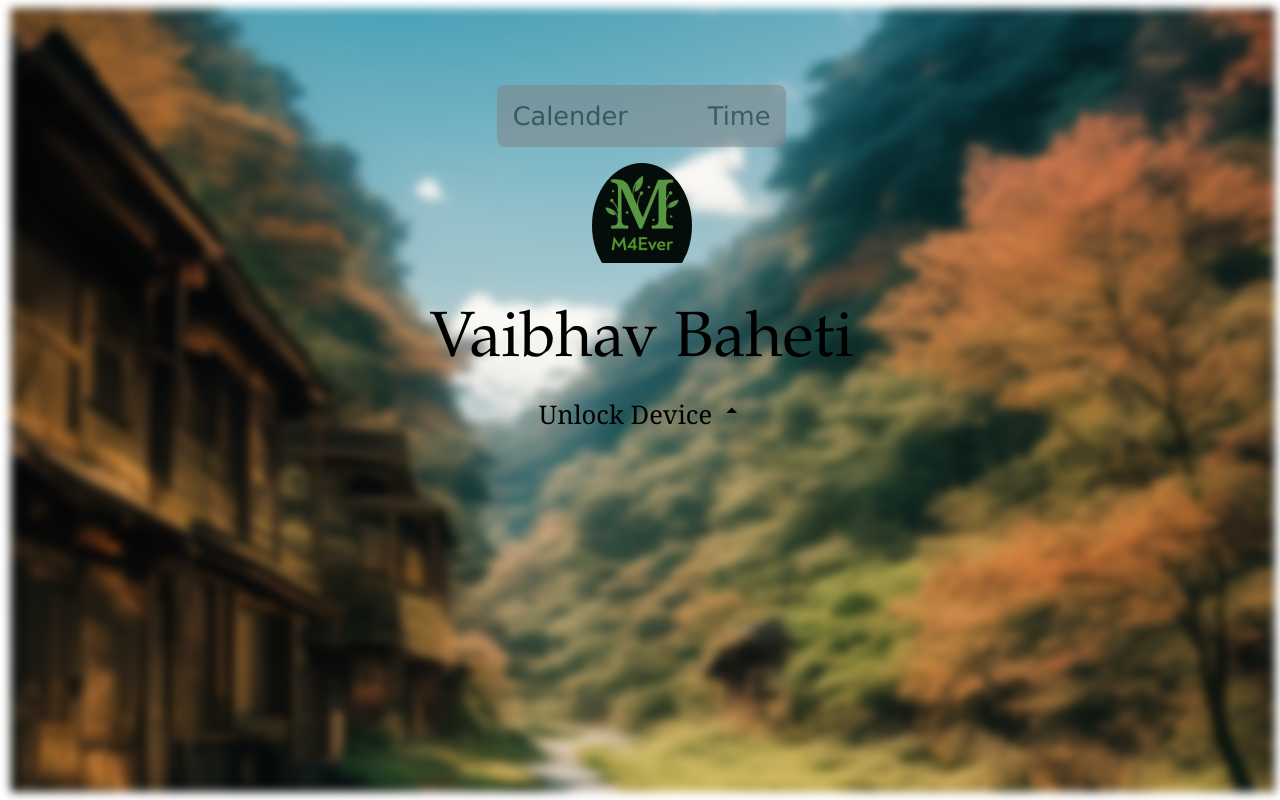
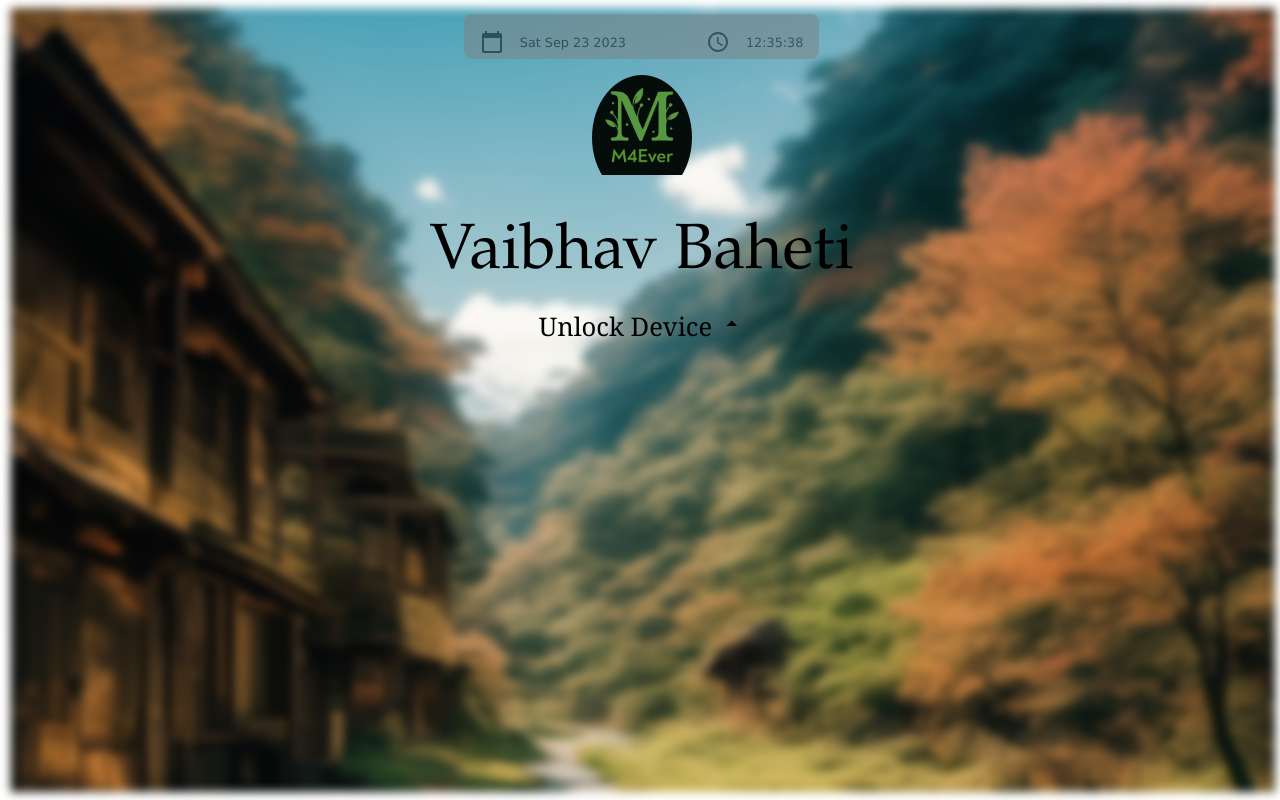
Before and after one commit to VaibhavBaheti28/gambit, a Next.js app: page / in a window 1280 px wide. Built offline with nearby package versions, Linux system fonts and the light colour scheme.

Commit message:
fix date and time

```diff
--- a/src/components/home-page/desktop-screen/index.tsx
+++ b/src/components/home-page/desktop-screen/index.tsx
@@ -1,18 +1,9 @@
-import React, { ReactNode, useState } from "react";
-import { bodyStyles, dateTime, navStyles } from "../styles";
+import { bodyStyles, navStyles } from "../styles";
 import Image from "next/image";
 import TuneIcon from "@mui/icons-material/Tune";
-import CalendarTodayIcon from "@mui/icons-material/CalendarToday";
-import AccessTimeIcon from "@mui/icons-material/AccessTime";
-import Modal from "@/dynamic-compoents/modal";
+import { DateTime } from "@/modules/date-time";
 
 const DesktopScreen = () => {
-  const date = new Date().toLocaleDateString("en-GB");
-  const temp = new Date();
-  const hours = temp.getHours();
-  const minutes = temp.getMinutes();
-  const seconds = temp.getSeconds();
-
   return (
     <>
       <nav css={navStyles}>
@@ -24,22 +15,7 @@ const DesktopScreen = () => {
             width={35}
           />
         </div>
-        <div css={dateTime}>
-          <span style={{ display: "flex", alignItems: "center", gap: "1rem" }}>
-            <CalendarTodayIcon />
-            {date}
-          </span>
-          <span style={{ display: "flex", alignItems: "center", gap: "1rem" }}>
-            <AccessTimeIcon />
-            {hours +
-              ":" +
-              (minutes < 10 ? "0" : "") +
-              minutes +
-              ":" +
-              (seconds < 10 ? "0" : "") +
-              seconds}
-          </span>
-        </div>
+        <DateTime />
         <div>
           <TuneIcon fontSize="large" />
         </div>
--- a/src/components/home-page/index.tsx
+++ b/src/components/home-page/index.tsx
@@ -1,11 +1,10 @@
 import React, { ReactNode, useState } from "react";
-import ArrowDropUpIcon from "@mui/icons-material/ArrowDropUp";
 import TaskBar from "@/modules/task-bar";
 import { applicationList } from "@/modules/task-bar/application-list";
 import { background, screen } from "../lock-screen/styles";
 import { modalStyles, container } from "./styles";
 import DesktopScreen from "./desktop-screen";
-import Modal from "@/dynamic-compoents/modal";
+import Modal from "@/dynamic-components/modal";
 const HomePage = () => {
   const [modalElement, setModalElement] = useState("def");
   const [showModal, setShowModal] = useState(false);
--- a/src/components/home-page/styles.ts
+++ b/src/components/home-page/styles.ts
@@ -31,26 +31,6 @@ export const navStyles = css`
   }
 `;
 
-export const dateTime = css`
-  min-width: 25px;
-  width: fit-content;
-  font-size: 2vw;
-  font-family: Verdana;
-  filter: none;
-  border-radius: 8px;
-  height: 1vw;
-  background-color: grey;
-  opacity: 0.5;
-  padding: 1rem;
-  display: flex;
-  margin-top: 0.5vw;
-  flex-wrap: wrap;
-  align-items: center;
-  gap: 5rem;
-  span {
-    font-size: 1vw;
-  }
-`;
 export const bodyStyles = css`
   display: flex;
   width: 100%;
--- a/src/components/lock-screen/index.tsx
+++ b/src/components/lock-screen/index.tsx
@@ -2,15 +2,13 @@ import ResponsiveBlurImage from "@/modules/responsive-image";
 import React from "react";
 import ArrowDropUpIcon from "@mui/icons-material/ArrowDropUp";
 import { background, logo, navStyles, screen } from "./styles";
+import { DateTime } from "@/modules/date-time";
 const LockScreen = () => {
   return (
     <>
       <div css={background} />
       <div css={screen}>
-        <nav css={navStyles}>
-          <span>Calender</span>
-          <span>Time</span>
-        </nav>
+        <DateTime />
         <ResponsiveBlurImage
           src="/M4Ever_Logo.jpg"
           alt=""
--- a/src/dynamic-compoents/modal/index.tsx
+++ b/src/dynamic-components/modal/index.tsx
@@ -3,7 +3,7 @@ import {
   closeIcon,
   modal,
   modalContent,
-} from "@/dynamic-compoents/modal/styles";
+} from "@/dynamic-components/modal/styles";
 
 const Modal = ({
   show,
--- /dev/null
+++ b/src/modules/date-time/index.tsx
@@ -0,0 +1,47 @@
+"use client";
+import CalendarTodayIcon from "@mui/icons-material/CalendarToday";
+import AccessTimeIcon from "@mui/icons-material/AccessTime";
+import { dateTime } from "./styles";
+import { useEffect, useState } from "react";
+
+export const DateTime = () => {
+  const [currentTime, setCurrentTime] = useState<string>(getCurrentTime());
+  const [currentDate, setCurrentDate] = useState<string>(getCurrentDate());
+
+  useEffect(() => {
+    const intervalId = setInterval(() => {
+      setCurrentTime(getCurrentTime());
+      setCurrentDate(getCurrentDate());
+    }, 1000); // Update every second
+
+    return () => clearInterval(intervalId); // Cleanup on unmount
+  }, []);
+  function getCurrentDate(): string {
+    const now = new Date();
+    const dateString = `${now.toDateString()}`;
+    return dateString;
+  }
+  function getCurrentTime(): string {
+    const now = new Date();
+    const hours = String(now.getHours()).padStart(2, "0");
+    const minutes = String(now.getMinutes()).padStart(2, "0");
+    const seconds = String(now.getSeconds()).padStart(2, "0");
+
+    const timeString = `${hours}:${minutes}:${seconds}`;
+
+    return timeString;
+  }
+
+  return (
+    <div css={dateTime}>
+      <span style={{ display: "flex", alignItems: "center", gap: "1rem" }}>
+        <CalendarTodayIcon />
+        {currentDate}
+      </span>
+      <span style={{ display: "flex", alignItems: "center", gap: "1rem" }}>
+        <AccessTimeIcon />
+        {currentTime}
+      </span>
+    </div>
+  );
+};
--- /dev/null
+++ b/src/modules/date-time/styles.ts
@@ -0,0 +1,22 @@
+import { css } from "@emotion/react";
+
+export const dateTime = css`
+  min-width: 25px;
+  width: fit-content;
+  font-size: 2vw;
+  font-family: Verdana;
+  filter: none;
+  border-radius: 8px;
+  height: 1vw;
+  background-color: grey;
+  opacity: 0.5;
+  padding: 1rem;
+  display: flex;
+  margin-top: 0.5vw;
+  flex-wrap: wrap;
+  align-items: center;
+  gap: 5rem;
+  span {
+    font-size: 1vw;
+  }
+`;
--- a/src/modules/modal-content/contact/styles.ts
+++ b/src/modules/modal-content/contact/styles.ts
@@ -18,15 +18,10 @@ export const search = css`
     transition: top 0.2s ease-in-out;
     color: slategray;
   }
-  .MuiOutlinedInput-root.Mui-focused .MuiOutlinedInput-notchedOutline {
+  .MuiOutlinedInput-root .MuiOutlinedInput-notchedOutline {
     outline: none;
     border-color: transparent;
     box-shadow: none;
-  }
-
-  .MuiOutlinedInput-root .MuiOutlinedInput-notchedOutline {
-    outline: none;
-    border-color: transparent;
   }
 `;
 
--- a/tsconfig.json
+++ b/tsconfig.json
@@ -28,7 +28,7 @@
     "next-env.d.ts",
     "**/*.ts",
     "**/*.tsx",
-    "src/dynamic-compoents/modal/styles.js"
+    "src/dynamic-components/modal/styles.js"
   ],
   "exclude": [
     "node_modules"
```
Also changed, not shown: src/dynamic-components/modal/styles.tsx (renamed from src/dynamic-compoents/modal/styles.tsx).
